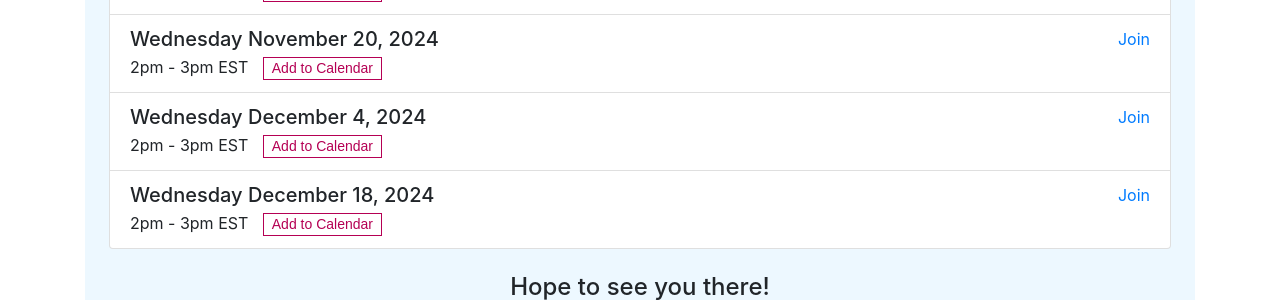
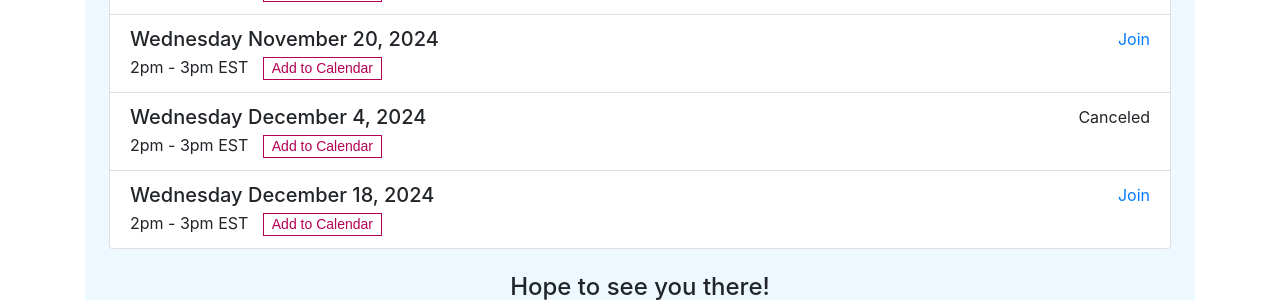
Before and after one commit to arkime/arkimeweb, a Jekyll site: the page built from mini-arkimeetus.html, in a window 1280 px wide and 900 px high, scrolled down 686 px. Shown: the part 153-453 px from the top of the window. Built offline with Jekyll 4.4.1, drawn with Linux system fonts in a browser that asks for light colours.

Commit message:
cancel 12/4 office hours

```diff
--- a/mini-arkimeetus.html
+++ b/mini-arkimeetus.html
@@ -174,9 +174,7 @@ title: Open Office Hours!
                 <li class="list-group-item">
                   <div class="d-flex w-100 justify-content-between">
                     <h5 class="mb-1">Wednesday December 4, 2024</h5>
-                    <a class="no-decoration" href="https://meet.google.com/ueh-pseg-zjo">
-                      Join
-                    </a>
+                    Canceled
                   </div>
                   2pm - 3pm EST
                   <span title="Add to Calendar" class="add-to-calendar">
```
